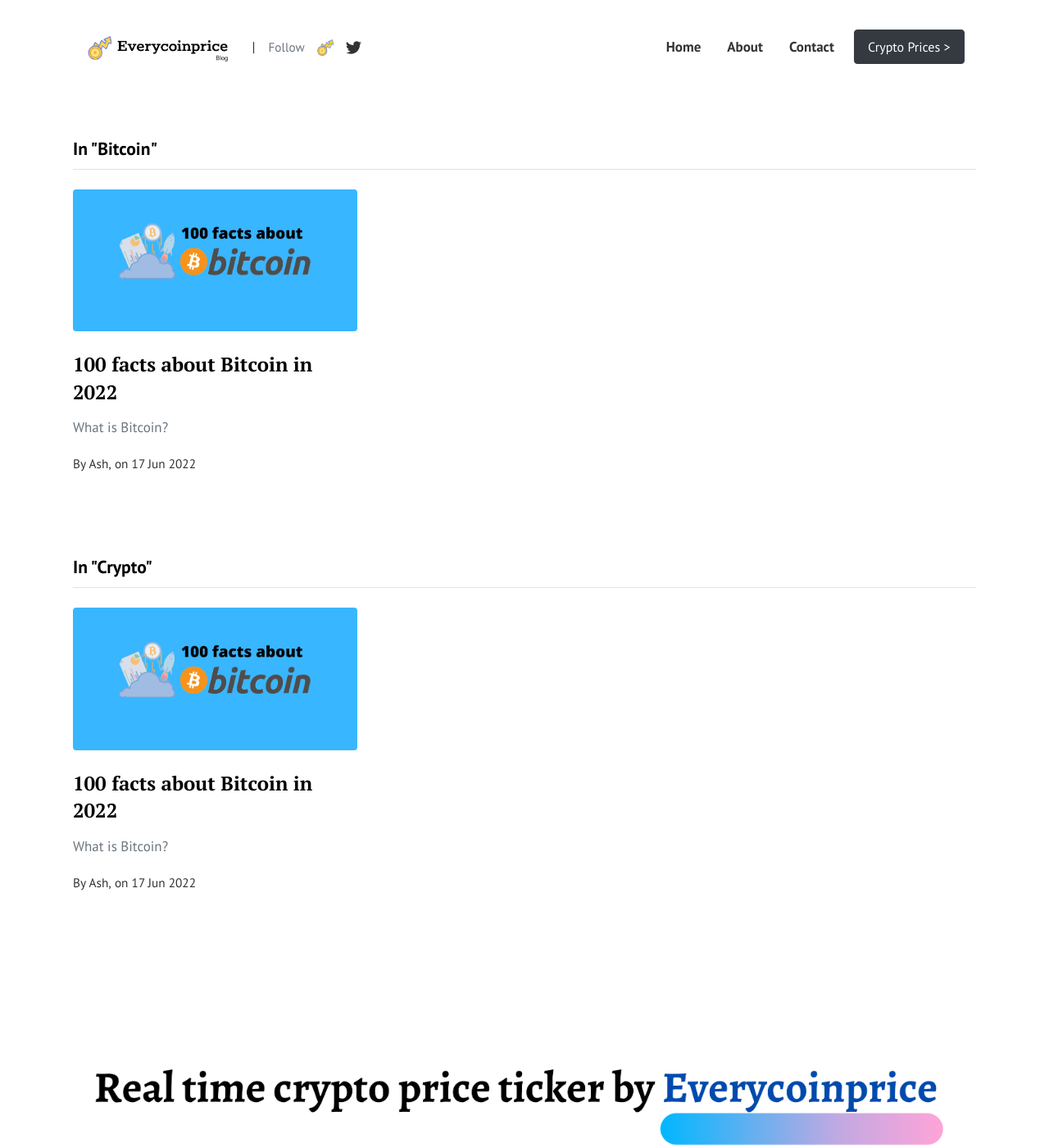
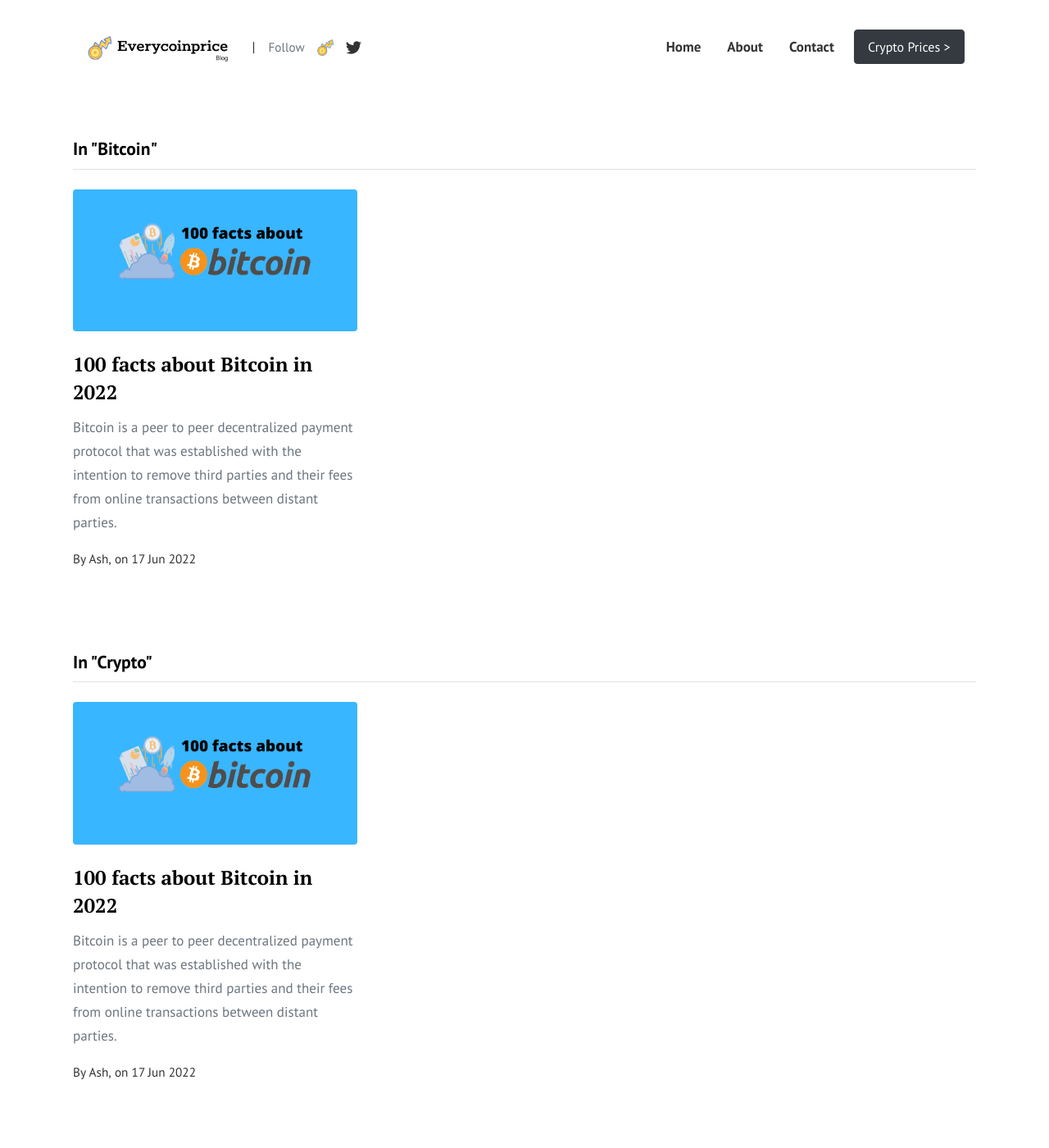
Before and after one commit to everycoinprice/everycoinprice.github.io, a Jekyll site: the page built from pages/categories.html, in a window 1280 px wide and 1400 px high. Shown: the whole window at 82% size. Built offline with Jekyll 4.4.1, drawn with Linux system fonts in a browser that asks for light colours.

Commit message:
post0 share link ;

```diff
--- a/_includes/shares.html
+++ b/_includes/shares.html
@@ -25,7 +25,7 @@
         }
         function share_re() {
             var window_location_encoded = encodeURI(window.location);
-            var share_link = "https://www.reddit.com/submit?url="+window_location_encoded;
+            var share_link = "https://www.reddit.com/submit?url="+window_location_encoded+"&title='Blog from Everycoinprice'";
             window.open(share_link,'_blank');
         }
     </script>
--- a/_posts/2022-06-17-100-facts-bitcoin.md
+++ b/_posts/2022-06-17-100-facts-bitcoin.md
@@ -5,8 +5,6 @@
 categories: [ bitcoin, crypto ]
 image: assets/images/bitcoin-1.png
 ---
-
-### What is Bitcoin?
 
 Bitcoin is a peer to peer decentralized payment protocol that was established with the intention to remove third parties and their fees from online transactions between distant parties.
 
```
